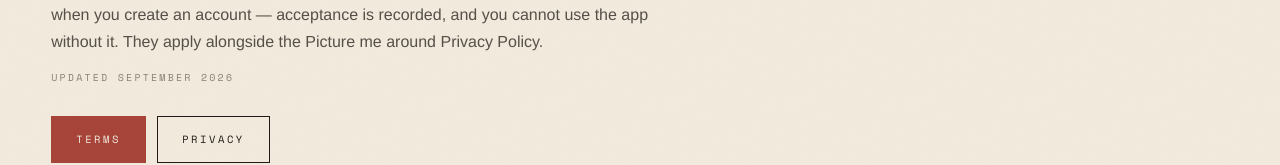
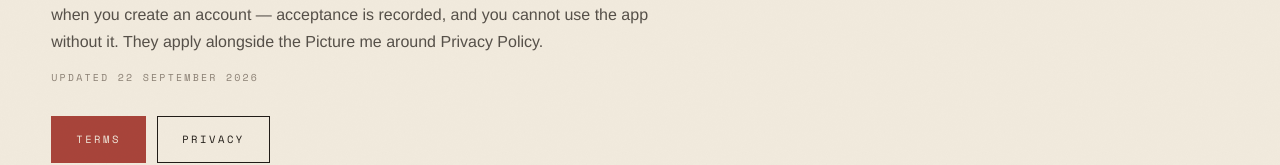
Before and after one commit to thehnh-tech/marketplace-saudade, a Next.js app: page /around-terms in a window 1280 px wide. Shown: the part 315-480 px from the top of the page. Built offline with nearby package versions, Linux system fonts and the light colour scheme.

Commit message:
fix: align Picture me around minimum age policy

```diff
--- a/src/app/around-terms/page.tsx
+++ b/src/app/around-terms/page.tsx
@@ -22,7 +22,7 @@ export default function AroundTermsPage() {
       eyebrow="Legal"
       title="Picture me around — Terms of Use"
       intro="These Terms govern your use of the Picture me around mobile app. You accept them when you create an account — acceptance is recorded, and you cannot use the app without it. They apply alongside the Picture me around Privacy Policy."
-      updated="September 2026"
+      updated="22 September 2026"
       sections={[
         {
           heading: "1. Operator",
@@ -34,7 +34,7 @@ export default function AroundTermsPage() {
         {
           heading: "2. Eligibility",
           body: [
-            "The app is rated 17+ and is intended for nightlife contexts. You must be at least 17 years old, or older where your local law requires it, to create an account. We do not ask for or verify your date of birth: creating an account is your declaration that you meet this condition, and we may terminate an account we believe does not.",
+            "You must be at least 16 years old in Switzerland, or at least 18 years old in any other supported European country, to create an account. If a higher minimum age applies under local law, you must meet that requirement. We do not ask for or verify your date of birth: creating an account is your declaration that you meet the applicable age condition, and we may terminate an account we believe does not.",
             "One account per person. You are responsible for what happens under your account."
           ]
         },
```
